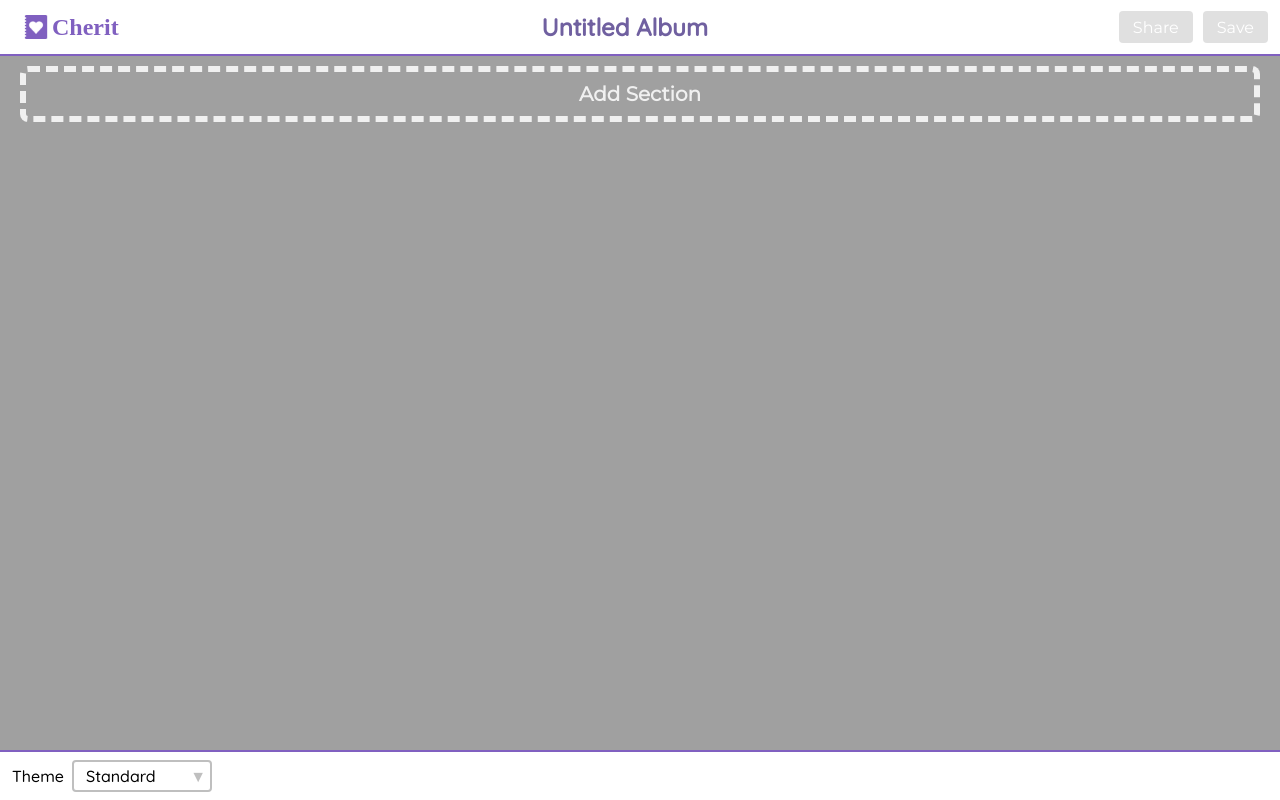
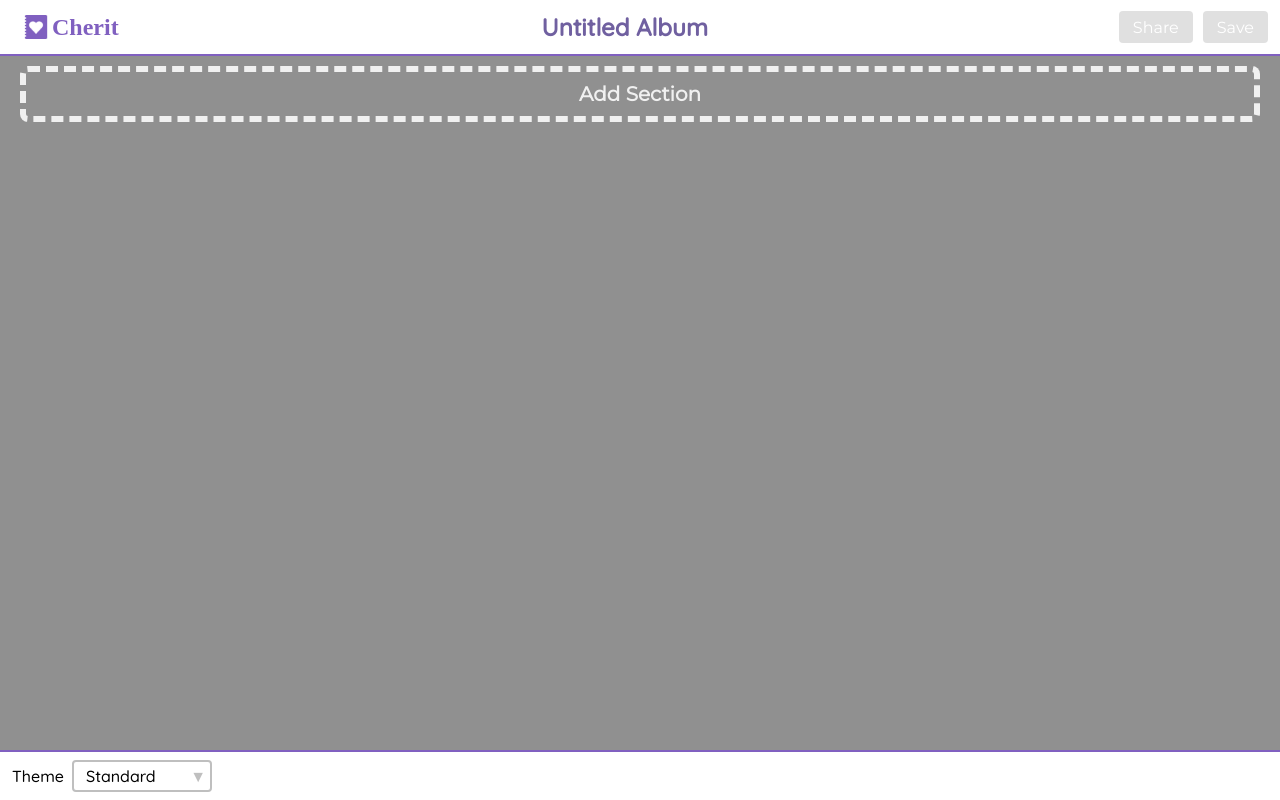
Before and after one commit to TheBobbyLlama/scrapbook, a Next.js app: page /build in a window 1280 px wide. Built offline with nearby package versions, Linux system fonts and the light colour scheme; a web font is replaced by a local one.

Commit message:
Accessibility enhancements.

```diff
--- a/components/ModalAddItem.js
+++ b/components/ModalAddItem.js
@@ -42,6 +42,7 @@ const ModalAddItem = ({ index, sectionIndex }) => {
 				Add New
 				<Select
 					name="itemType"
+					aria-label="item type"
 					className="themeControl"
 					selectedIndex={formData.itemType}
 					onChange={(e) => {
--- a/components/ModalEditItem.js
+++ b/components/ModalEditItem.js
@@ -42,6 +42,7 @@ const ModalEditItem = ({ itemIndex, sectionIndex }) => {
 				Edit
 				<Select
 					name="itemType"
+					aria-label="item type"
 					className="themeControl"
 					selectedIndex={formData.itemType}
 					onChange={(e) => {
--- a/components/ui/Select.js
+++ b/components/ui/Select.js
@@ -147,7 +147,7 @@ export function Select({
 			className={myClass}
 			role="combobox"
 			aria-controls="customSelectOpen"
-			aria-activedescendant={open && "customSelectOpen"}
+			aria-activedescendant={open ? "customSelectOpen" : null}
 			aria-expanded={open}
 			tabIndex={0}
 			{...rest}
--- a/pages/build.js
+++ b/pages/build.js
@@ -130,6 +130,7 @@ export default function Build(props) {
 							<label htmlFor="theme">Theme</label>
 							<Select
 								id="theme"
+								aria-label="theme"
 								className={`${selectStyles.selectLow} ${styles.footerSelect} selectLow`}
 								selectedIndex={themeIndex}
 								onChange={changeTheme}
--- a/styles/Theme.dark.css
+++ b/styles/Theme.dark.css
@@ -4,11 +4,11 @@
 	--theme-dark-button-disabled-text: #808080;
 	--theme-dark-card-background: #303030;
 	--theme-dark-control: #101010;
-	--theme-dark-section-cutout: #a0a0a0;
+	--theme-dark-section-cutout: #c0c0c0;
 	--theme-dark-text: #e0e0e0;
 	--theme-dark-title: var(--brand-color);
 	--theme-dark-workarea: black;
-	--theme-dark-workarea-cutout: gray;
+	--theme-dark-workarea-cutout: #a0a0a0;
 }
 
 .darkTheme .themeStandard,
--- a/styles/Theme.sunshine.css
+++ b/styles/Theme.sunshine.css
@@ -4,15 +4,15 @@
 	--theme-sunshine-button-disabled: #4078a0;
 	--theme-sunshine-button-disabled-text: #5098c0;
 	--theme-sunshine-card-background: #50a0d0;
-	--theme-sunshine-section-cutout: #a0d0ff;
-	--theme-sunshine-section-cutout-highlight: #b0e0ff;
+	--theme-sunshine-section-cutout: #c0e8ff;
+	--theme-sunshine-section-cutout-highlight: white;
 	--theme-sunshine-section-cutout-hover: #60a8d8;
 	--theme-sunshine-text: white;
 	--theme-sunshine-title: #ffd040;
 	--theme-sunshine-title-highlight: #ffe080;
 	--theme-sunshine-workarea: #205080;
-	--theme-sunshine-workarea-cutout: #4090c0;
-	--theme-sunshine-workarea-cutout-highlight: #80d0ff;
+	--theme-sunshine-workarea-cutout: #80d0ff;
+	--theme-sunshine-workarea-cutout-highlight: #c0e8ff;
 	--theme-sunshine-workarea-cutout-hover: #3070a0;
 }
 
--- a/styles/globals.css
+++ b/styles/globals.css
@@ -5,8 +5,8 @@
 	--card-color-background: #f0f0f0;
 	--card-color-text: black;
 	--disabled-color: #e0e0e0;
-	--outer-color-text: #404040;
-	--work-color: #a0a0a0;
+	--outer-color-text: #808080;
+	--work-color: #909090;
 	--ui-border-radius: 4px;
 	--ui-album-item-add-color: silver;
 	--ui-album-item-background-color: var(--card-color-background);
```
